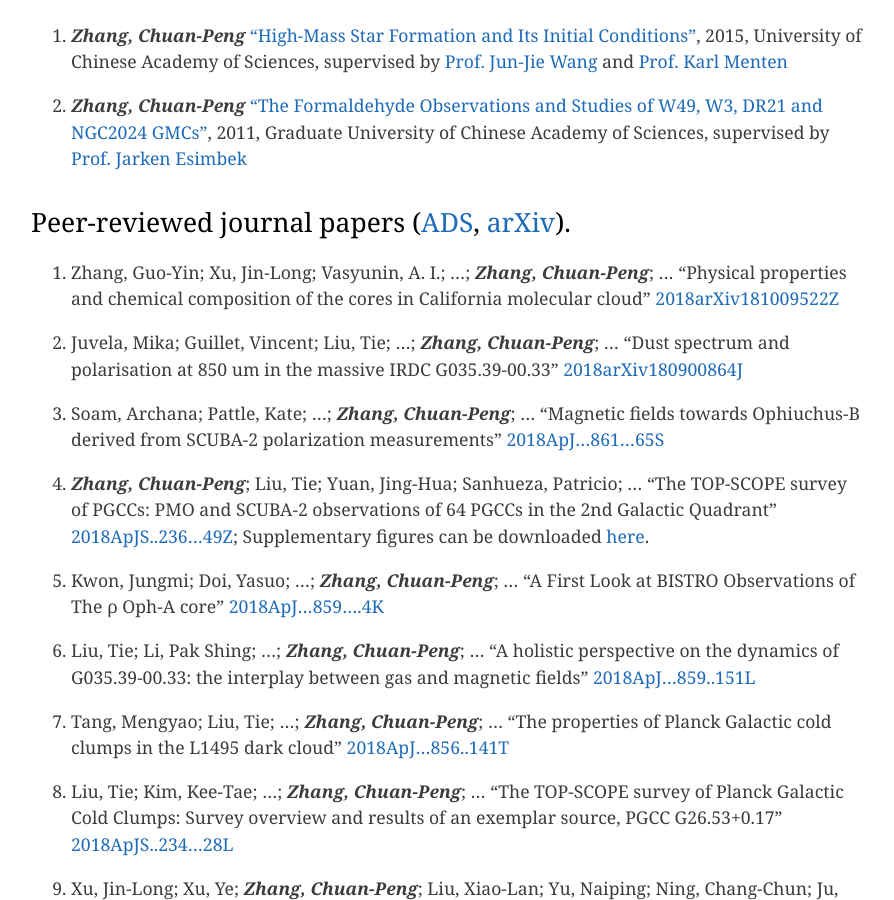
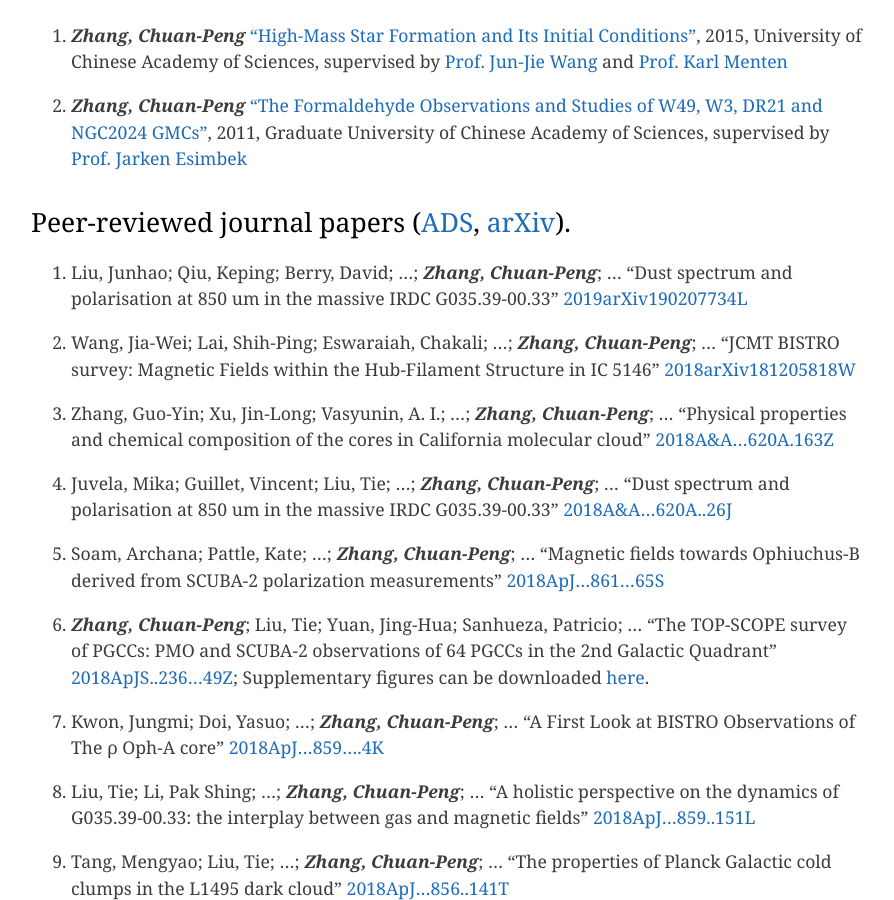
Before and after one commit to zcp521/zcp521.github.io, a Jekyll site: the page built from pub.md, in a window 1280 px wide and 900 px high, scrolled down 476 px. Shown: the whole window, without its empty margins (193-1087 px from the left). Built offline with Jekyll 4.4.1, drawn with Linux system fonts in a browser that asks for light colours.

Commit message:
Initial commit

```diff
--- a/pub.md
+++ b/pub.md
@@ -14,14 +14,21 @@ tagline: "My publication list"
 
 ## Peer-reviewed journal papers ([ADS](http://adsabs.harvard.edu/cgi-bin/nph-abs_connect?library&libname=zhang&libid=5a2d77bd55), [arXiv](https://arxiv.org/a/zhang_c_2.html)).
 
-28. Zhang, Guo-Yin; Xu, Jin-Long; Vasyunin, A. I.; ...; ***Zhang, Chuan-Peng***; ...
+31. Liu, Junhao; Qiu, Keping; Berry, David; ...; ***Zhang, Chuan-Peng***; ...
+	"Dust spectrum and polarisation at 850 um in the massive IRDC G035.39-00.33"
+	[2019arXiv190207734L](http://adsabs.harvard.edu/abs/2019arXiv190207734L)
+
+30. Wang, Jia-Wei; Lai, Shih-Ping; Eswaraiah, Chakali; ...; ***Zhang, Chuan-Peng***; ...
+	"JCMT BISTRO survey: Magnetic Fields within the Hub-Filament Structure in IC 5146"
+	[2018arXiv181205818W](http://adsabs.harvard.edu/abs/2018arXiv181205818W)
+
+29. Zhang, Guo-Yin; Xu, Jin-Long; Vasyunin, A. I.; ...; ***Zhang, Chuan-Peng***; ...
 	"Physical properties and chemical composition of the cores in California molecular cloud"
-	[2018arXiv181009522Z](http://adsabs.harvard.edu/abs/2018arXiv181009522Z)
+	[2018A&A...620A.163Z](http://adsabs.harvard.edu/abs/2018A%26A...620A.163Z)
 
-27. Juvela, Mika; Guillet, Vincent; Liu, Tie; ...; ***Zhang, Chuan-Peng***; ...
+28. Juvela, Mika; Guillet, Vincent; Liu, Tie; ...; ***Zhang, Chuan-Peng***; ...
 	"Dust spectrum and polarisation at 850 um in the massive IRDC G035.39-00.33"
-	[2018arXiv180900864J](http://adsabs.harvard.edu/abs/2018arXiv180900864J)
-
+	[2018A&A...620A..26J](http://adsabs.harvard.edu/abs/2018A%26A...620A..26J)
 
 27. Soam, Archana; Pattle, Kate; ...; ***Zhang, Chuan-Peng***; ...
 	"Magnetic fields towards Ophiuchus-B derived from SCUBA-2 polarization measurements"
```
